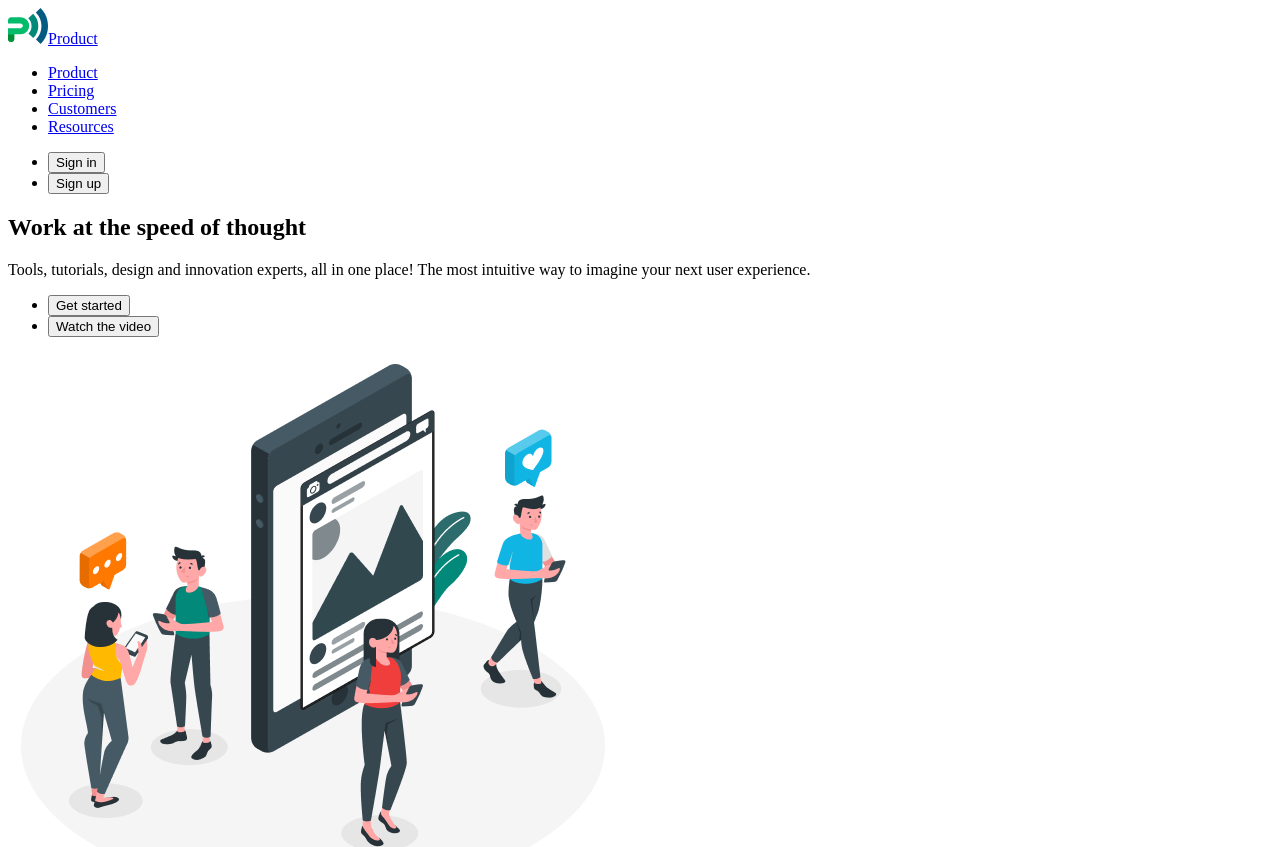
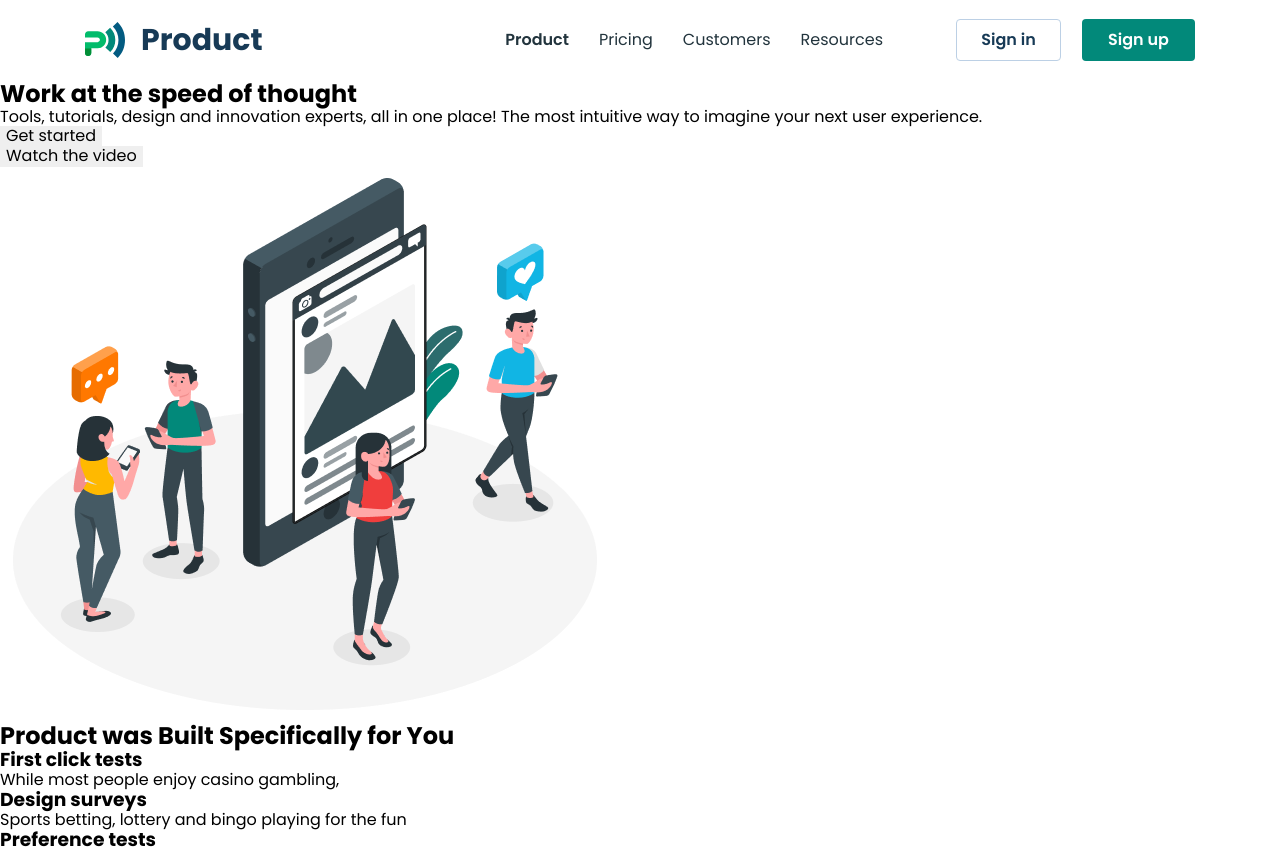
Before and after one commit to deaven01/Business-Promotion, a plain HTML site: page index.html in a window 1280 px wide. Shown: the top 847 px of the page. Drawn offline with nearby package versions, Linux system fonts and the light colour scheme.

Commit message:
header done

```diff
--- /dev/null
+++ b/css/styles.css
@@ -0,0 +1,114 @@
+body {
+    font-family: "Poppins", sans-serif;
+}
+
+h1,
+h2,
+h3,
+h4,
+h5,
+h6,
+p {
+    margin: 0;
+}
+
+ul,
+ol {
+    list-style-type: none;
+    margin: 0;
+    padding: 0;
+}
+
+img {
+    display: block;
+}
+
+button {
+    border: none;
+    cursor: pointer;
+}
+
+a {
+    text-decoration: none;
+}
+
+.container {
+    width: 1150px;
+    padding: 0 20px;
+    margin: 0 auto;
+}
+
+/* #region header */
+
+.header .container {
+    display: flex;
+    gap: 73px;
+}
+
+.navigation {
+    display: flex;
+    flex-grow: 1;
+    justify-content: space-between;
+}
+
+.header-logo {
+    font-weight: 700;
+    font-size: 30px;
+    line-height: 0.93333;
+    color: #173a56;
+    display: flex;
+    gap: 16px;
+    align-items: center;
+}
+
+.navigation-list {
+    display: flex;
+    gap: 30px;
+}
+
+.navigation-list-item {}
+
+.navigation-list-link {
+    display: block;
+    font-weight: 400;
+    font-size: 16px;
+    line-height: 1.75;
+    color: #22343d;
+    padding: 26px 0;
+}
+
+.current {
+    font-weight: 600;
+}
+
+.header-buttons-list {
+    display: flex;
+    gap: 21px;
+    align-items: center;
+}
+
+.header-btn-item {}
+
+.header-btn-sign-in {
+    border: 1px solid #bcd0e5;
+    border-radius: 4px;
+    width: 105px;
+    height: 42px;
+    background-color: white;
+    font-weight: 600;
+    font-size: 16px;
+    text-align: center;
+    color: #173a56;
+}
+
+.header-btn-sign-up {
+    font-weight: 600;
+    font-size: 16px;
+    color: #fff;
+    border-radius: 4px;
+    width: 113px;
+    height: 42px;
+    background: #02897a;
+}
+
+/* #endregion header */
--- a/index.html
+++ b/index.html
@@ -1,35 +1,76 @@
 <!DOCTYPE html>
 <html lang="en">
   <head>
-    <meta charset="UTF-8">
-    <meta name="viewport" content="width=device-width, initial-scale=1.0">
+    <meta charset="UTF-8" />
+    <meta name="viewport" content="width=device-width, initial-scale=1.0" />
+    <link
+      rel="stylesheet"
+      href="https://cdnjs.cloudflare.com/ajax/libs/modern-normalize/3.0.1/modern-normalize.min.css"
+      integrity="sha512-q6WgHqiHlKyOqslT/lgBgodhd03Wp4BEqKeW6nNtlOY4quzyG3VoQKFrieaCeSnuVseNKRGpGeDU3qPmabCANg=="
+      crossorigin="anonymous"
+      referrerpolicy="no-referrer"
+    />
+    <link rel="preconnect" href="https://fonts.googleapis.com" />
+    <link rel="preconnect" href="https://fonts.gstatic.com" crossorigin />
+    <link
+      href="https://fonts.googleapis.com/css2?family=Inter:ital,opsz,wght@0,14..32,100..900;1,14..32,100..900&family=Montserrat:ital,wght@0,100..900;1,100..900&family=Poppins:ital,wght@0,100;0,200;0,300;0,400;0,500;0,600;0,700;0,800;0,900;1,100;1,200;1,300;1,400;1,500;1,600;1,700;1,800;1,900&family=Roboto:ital,wght@0,100..900;1,100..900&display=swap"
+      rel="stylesheet"
+    />
+    <link rel="stylesheet" href="./css/styles.css" />
+
     <title>Business Promotion</title>
   </head>
+
   <body>
-    <header>
-        <nav>
-            <a href="./index.html"><img src="./images/logo.svg" alt="logo">Product</a>
-            <ul>
-                <li><a href="./index.html">Product</a></li>
-                <li><a href="./pricing.html">Pricing</a></li>
-                <li><a href="./customer.html">Customers</a></li>
-                <li><a href="./resources.html">Resources</a></li>
+    <header class="header">
+      <div class="container">
+        <nav class="navigation">
+          <a href="./index.html" class="header-logo"
+            ><img src="./images/logo.svg" alt="logo" />Product</a
+          >
+          <ul class="navigation-list">
+            <li class="navigation-list-item">
+              <a class="navigation-list-link current" href="./index.html"
+                >Product</a
+              >
+            </li>
+            <li class="navigation-list-item">
+              <a class="navigation-list-link" href="./pricing.html">Pricing</a>
+            </li>
+            <li class="navigation-list-item">
+              <a class="navigation-list-link" href="./customer.html"
+                >Customers</a
+              >
+            </li>
+            <li class="navigation-list-item">
+              <a class="navigation-list-link" href="./resources.html"
+                >Resources</a
+              >
+            </li>
           </ul>
         </nav>
-        <ul>
-            <li><button>Sign in</button></li>
-            <li><button>Sign up</button></li>
+        <ul class="header-buttons-list">
+          <li class="header-btn-item">
+            <button class="header-btn-sign-in">Sign in</button>
+          </li>
+          <li class="header-btn-item">
+            <button class="header-btn-sign-up">Sign up</button>
+          </li>
         </ul>
+      </div>
     </header>
     <main>
       <section>
         <h1>Work at the speed of thought</h1>
-            <p>Tools, tutorials, design and innovation experts, all in one place! The most intuitive way to imagine your next user experience.</p>
+        <p>
+          Tools, tutorials, design and innovation experts, all in one place! The
+          most intuitive way to imagine your next user experience.
+        </p>
         <ul>
           <li><button type="button">Get started</button></li>
           <li><button type="button">Watch the video</button></li>
         </ul>
-            <img src="./images/hero-img.png" alt="">
+        <img src="./images/hero-img.png" alt="" />
       </section>
       <section>
         <h2>Product was Built Specifically for You</h2>
@@ -52,7 +93,7 @@
           <li>
             <div></div>
             <h3>Five second tests</h3>
-                    <p>Personal choices and the overall personality of the person. </p>
+            <p>Personal choices and the overall personality of the person.</p>
           </li>
         </ul>
         <button type="button">Sign up now</button>
@@ -60,33 +101,48 @@
       <section>
         <div>
           <h2>Effortless Validation for <span>Management</span></h2>
-                <p>The Myspace page defines the individual, his or her characteristics, traits, personal choices and the overall personality of the person.</p>
+          <p>
+            The Myspace page defines the individual, his or her characteristics,
+            traits, personal choices and the overall personality of the person.
+          </p>
           <ul>
             <li>
               <h3>Accessory makers</h3>
-                        <p>While most people enjoy casino gambling, sports betting, lottery and bingo playing for the fun</p>
+              <p>
+                While most people enjoy casino gambling, sports betting, lottery
+                and bingo playing for the fun
+              </p>
             </li>
             <li>
               <h3>Alterationists</h3>
-                        <p>If you are looking for a new way to promote your business that won't cost you more money,</p>
+              <p>
+                If you are looking for a new way to promote your business that
+                won't cost you more money,
+              </p>
             </li>
           </ul>
         </div>
-            <img src="./images/management-img.png" alt="management image">
+        <img src="./images/management-img.png" alt="management image" />
       </section>
       <section>
-            <img src="./images/support-img.png" alt="support image">
+        <img src="./images/support-img.png" alt="support image" />
         <div>
           <h2>Easier decision making for <span>Customer Support</span></h2>
-                <p>The Myspace page defines the individual, his or her characteristics, traits, personal choices and the overall personality of the person.</p>
+          <p>
+            The Myspace page defines the individual, his or her characteristics,
+            traits, personal choices and the overall personality of the person.
+          </p>
           <ul>
             <li>
               <div></div>
-                        <p>Never worry about overpaying for your energy again. </p>
+              <p>Never worry about overpaying for your energy again.</p>
             </li>
             <li>
               <div></div>
-                        <p>We will only switch you to energy companies that we trust and will treat you right</p>
+              <p>
+                We will only switch you to energy companies that we trust and
+                will treat you right
+              </p>
             </li>
             <li>
               <div></div>
@@ -98,85 +154,100 @@
       <section>
         <div>
           <h2>Optimisation for <span>Collaborative</span></h2>
-                <p>Few would argue that, despite the advancements of feminism over the past three decades, women still face a double
-                standard when it comes to their behavior.</p>
+          <p>
+            Few would argue that, despite the advancements of feminism over the
+            past three decades, women still face a double standard when it comes
+            to their behavior.
+          </p>
           <ul>
             <li>
               <h3>Accessory makers</h3>
-                        <p>While most people enjoy casino gambling, sports betting, lottery and bingo playing for the fun</p>
+              <p>
+                While most people enjoy casino gambling, sports betting, lottery
+                and bingo playing for the fun
+              </p>
             </li>
             <li>
               <h3>Alterationists</h3>
-                        <p>If you are looking for a new way to promote your business that won't cost you more money,</p>
+              <p>
+                If you are looking for a new way to promote your business that
+                won't cost you more money,
+              </p>
             </li>
           </ul>
         </div>
-            <img src="./images/collaboration-img.png" alt="collaboration image">
+        <img src="./images/collaboration-img.png" alt="collaboration image" />
       </section>
       <section>
         <h2>Quick & Easy Process</h2>
-            <p>Do you require some help for your project: Conception workshop,
-            prototyping, marketing strategy, landing page, Ux/UI?</p>
+        <p>
+          Do you require some help for your project: Conception workshop,
+          prototyping, marketing strategy, landing page, Ux/UI?
+        </p>
         <ul>
           <li>
-                    <img src="./images/avatar.png" alt="woman">
+            <img src="./images/avatar.png" alt="woman" />
             <p>I can take care of your pitch</p>
           </li>
           <li>
             <p>I can prototype your app</p>
-                    <img src="./images/avatar-4.png" alt="woman">
+            <img src="./images/avatar-4.png" alt="woman" />
           </li>
           <li>
             <p>I can take care of your pitch</p>
-                    <img src="./images/avatar-1.png" alt="man">
+            <img src="./images/avatar-1.png" alt="man" />
           </li>
           <li>
-                    <img src="./images/avatar-3.png" alt="man">
+            <img src="./images/avatar-3.png" alt="man" />
             <p>I can help marketing strategy</p>
           </li>
         </ul>
         <button type="button">Contact our expert</button>
       </section>
       <section>
+        <div>
           <h2>Contents Strategies</h2>
-            <p>We focus on ergonomics and meeting you where you work. It's only a keystroke away.</p>
+          <p>
+            We focus on ergonomics and meeting you where you work. It's only a
+            keystroke away.
+          </p>
           <ul>
             <li>
-                    <img src="./images/image bg.jpg" alt="hands">
+              <img src="./images/image bg.jpg" alt="hands" />
               <p>By <span>Wahid Ari</span> | 03 March 2019</p>
               <h3>Increasing Prosperity With Positive Thinking</h3>
             </li>
             <li>
-                    <img src="./images/Bitmap-1.png" alt="office">
+              <img src="./images/Bitmap-1.png" alt="office" />
               <p>By <span>Wahid Ari</span> | 03 March 2019</p>
               <h3>Motivation Is The First Step To Success</h3>
             </li>
             <li>
-                    <img src="./images/Bitmap.png" alt="ciry">
+              <img src="./images/Bitmap.png" alt="ciry" />
               <p>By <span>Wahid Ari</span> | 03 March 2019</p>
               <h3>Success Steps For Your Personal Or Business</h3>
             </li>
           </ul>
+        </div>
       </section>
 
       <section>
         <h2>What Clients Say</h2>
-            <p>Problems trying to resolve the conflict between
-            the two major realms of Classical physics: Newtonian mechanics </p>
+        <p>
+          Problems trying to resolve the conflict between the two major realms
+          of Classical physics: Newtonian mechanics
+        </p>
         <ul>
           <li>
             <div></div>
-                    <p>Product helps you see how many
-more days you need to work to
-reach your financial goal.
-Product helps you see how many
-more days you need to work to
-reach your financial goal.
-Product helps you see how many
-more days you need to work to
-reach your financial goal.</p>
+            <p>
+              Product helps you see how many more days you need to work to reach
+              your financial goal. Product helps you see how many more days you
+              need to work to reach your financial goal. Product helps you see
+              how many more days you need to work to reach your financial goal.
+            </p>
             <div>
-                        <img src="./images/Ellipse-1.png" alt="worker">
+              <img src="./images/Ellipse-1.png" alt="worker" />
               <div>
                 <p>Wahid Ari</p>
                 <p>Designer</p>
@@ -185,17 +256,14 @@ reach your financial goal.</p>
           </li>
           <li>
             <div></div>
-                    <p>Product helps you see how many
-more days you need to work to
-reach your financial goal.
-Product helps you see how many
-more days you need to work to
-reach your financial goal.
-Product helps you see how many
-more days you need to work to
-reach your financial goal.</p>
+            <p>
+              Product helps you see how many more days you need to work to reach
+              your financial goal. Product helps you see how many more days you
+              need to work to reach your financial goal. Product helps you see
+              how many more days you need to work to reach your financial goal.
+            </p>
             <div>
-                        <img src="./images/Ellipse-2.png" alt="wroker">
+              <img src="./images/Ellipse-2.png" alt="wroker" />
               <div>
                 <p>Wahid Ari</p>
                 <p>Designer</p>
@@ -204,17 +272,14 @@ reach your financial goal.</p>
           </li>
           <li>
             <div></div>
-                    <p>Product helps you see how many
-more days you need to work to
-reach your financial goal.
-Product helps you see how many
-more days you need to work to
-reach your financial goal.
-Product helps you see how many
-more days you need to work to
-reach your financial goal.</p>
+            <p>
+              Product helps you see how many more days you need to work to reach
+              your financial goal. Product helps you see how many more days you
+              need to work to reach your financial goal. Product helps you see
+              how many more days you need to work to reach your financial goal.
+            </p>
             <div>
-                        <img src="./images/Ellipse-3.png" alt="worker">
+              <img src="./images/Ellipse-3.png" alt="worker" />
               <div>
                 <p>Wahid Ari</p>
                 <p>Designer</p>
@@ -229,14 +294,16 @@ reach your financial goal.</p>
             <p>Join 100 Compannies who boost their business with Product</p>
             <button type="button">Get This</button>
           </div>
-                <img src="./images/screen.png" alt="screen image">
+          <img src="./images/screen.png" alt="screen image" />
         </div>
       </section>
     </main>
     <footer>
       <ul>
         <li>
-                <a href="./index.html"><img src="./images/logo.svg" alt="logo">Product</a>
+          <a href="./index.html"
+            ><img src="./images/logo.svg" alt="logo" />Product</a
+          >
           <ul>
             <li><a href=""></a></li>
             <li><a href=""></a></li>
```
Lines whose indentation alone changed are shown as unchanged.
